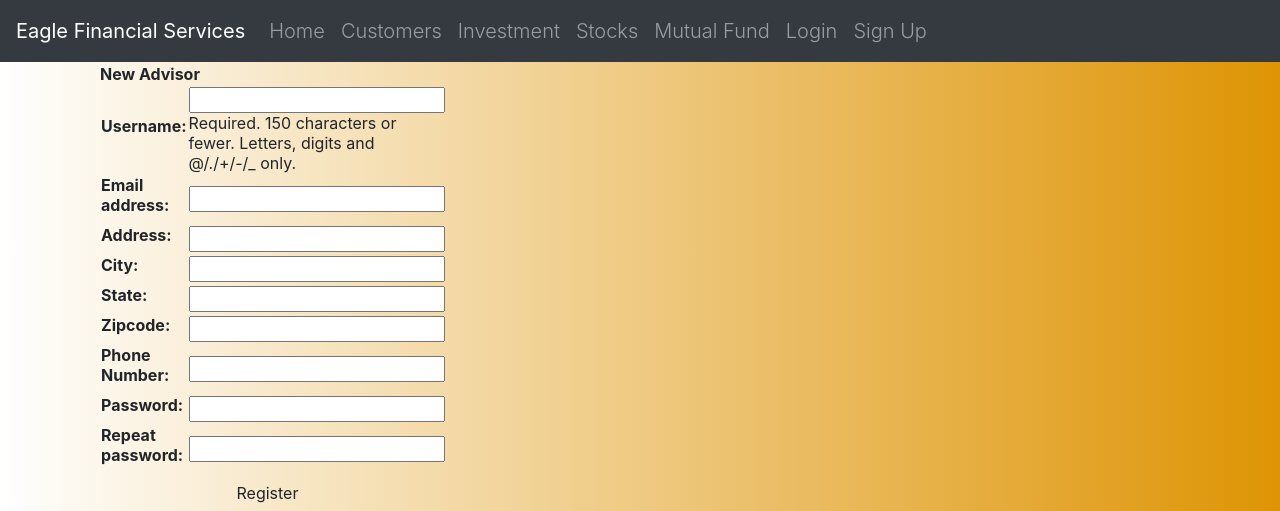
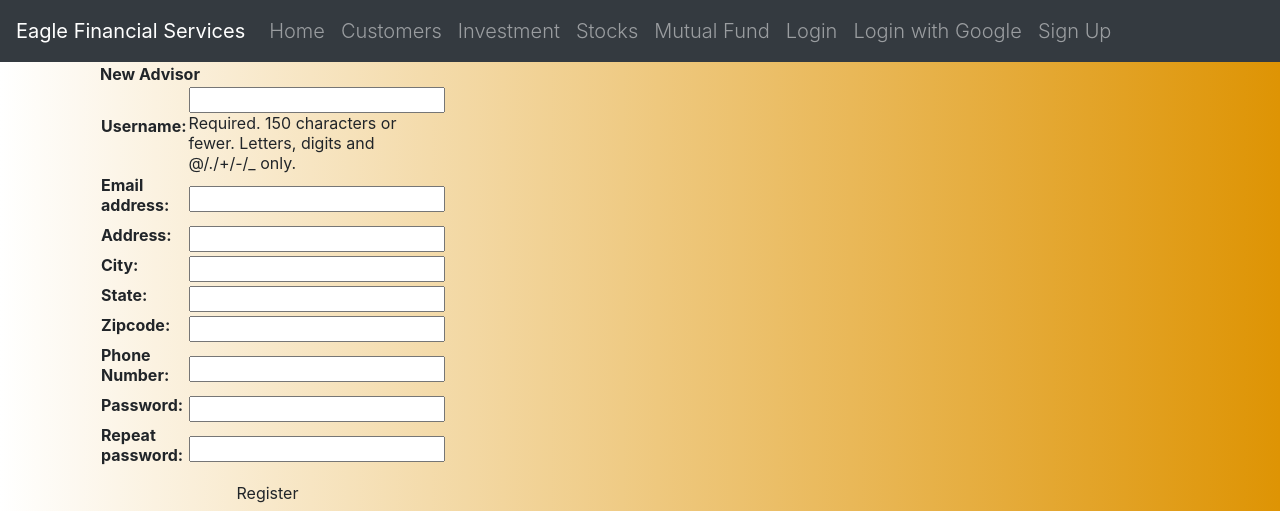
Before and after one commit to pratheebapalanisami/Assign2p2, a Django app: page /accounts/register in a window 1280 px wide. Shown: the top 511 px of the page. Run offline with Django 3.2, Linux system fonts and the light colour scheme; some libraries are stand-ins or nearby versions.

Commit message:
Updated google login

```diff
--- a/efsd2/efs/portfolio/templates/portfolio/base.html
+++ b/efsd2/efs/portfolio/templates/portfolio/base.html
@@ -45,7 +45,8 @@
 
                     <li><a class="nav-link lead" href="{% url 'logout' %}"><span class="fa fa-btn fa-sign-out"></span>Logout</a></li>
                 {% else %}
-                    <li><a class="nav-link lead" href="{% url 'social:begin' 'google-oauth2' %}"><span class="glyphicon glyphicon-log-in"></span>Login</a></li>
+                    <li><a class="nav-link lead" href="{% url 'login' %}"><span class="glyphicon glyphicon-log-in"></span>Login</a></li>
+                    <li><a class="nav-link lead" href="{% url 'social:begin' 'google-oauth2' %}"><span class="glyphicon glyphicon-log-in"></span>Login with Google</a></li>
                     <li><a class="nav-link lead" href="{% url 'register' %}">Sign Up</a></li>
                 {% endif %}
 
--- a/efsd2/efs/portfolio/templates/portfolio/piechart.html
+++ b/efsd2/efs/portfolio/templates/portfolio/piechart.html
@@ -35,7 +35,7 @@
     data : {
         datasets: [{
             data: Object.values(categoryValues),
-            backgroundColor: ['#5e1563','#57b827','#8a0f4c','#153994','purple','black']
+            backgroundColor: ['#5e1563','#57b827','#8a0f4c','#153994','#de1021','#dedb10']
         }],
     // These labels appear in the legend and in the tooltips when hovering different arcs
         labels: Object.keys(categoryValues)
```
